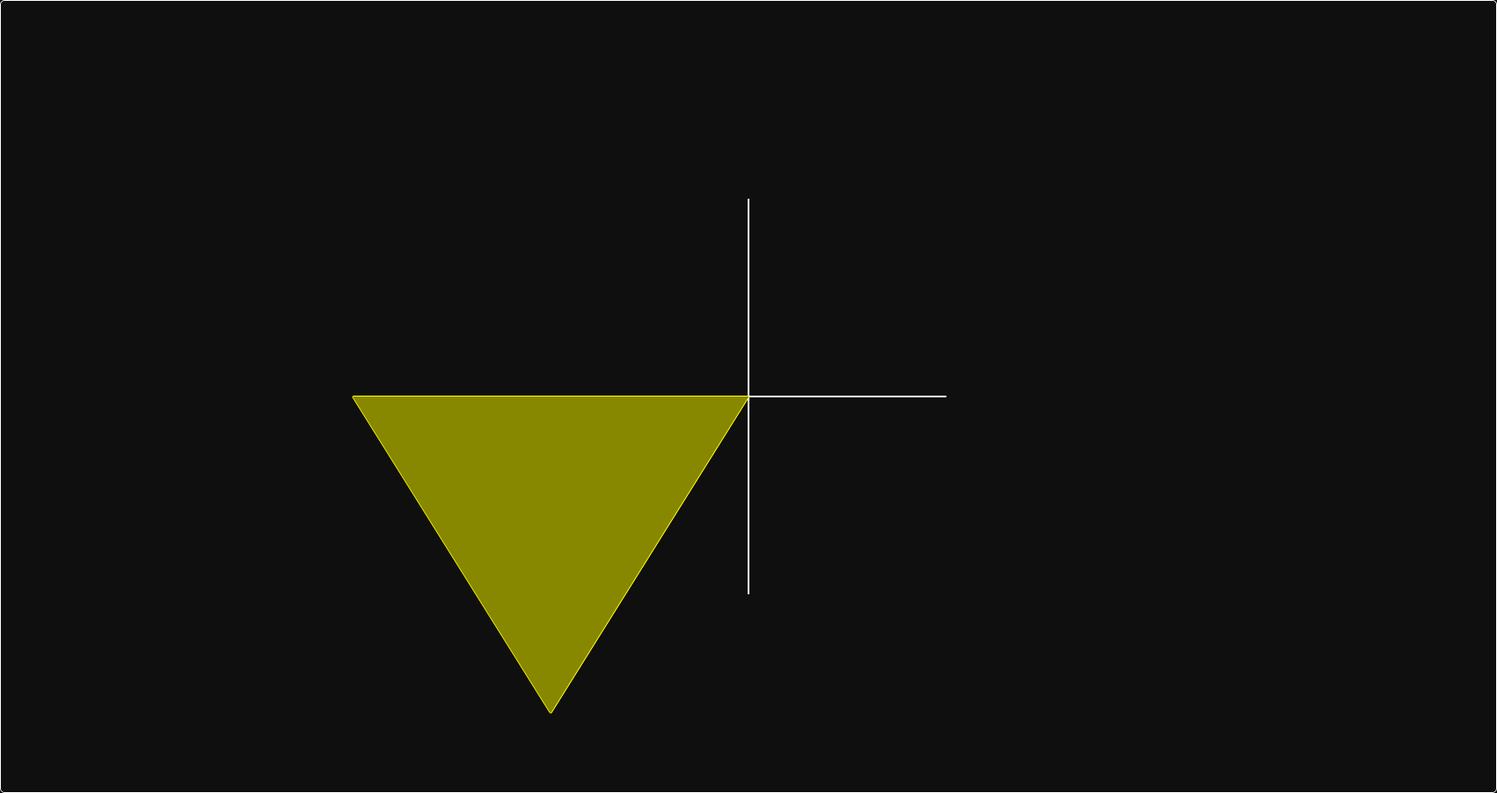
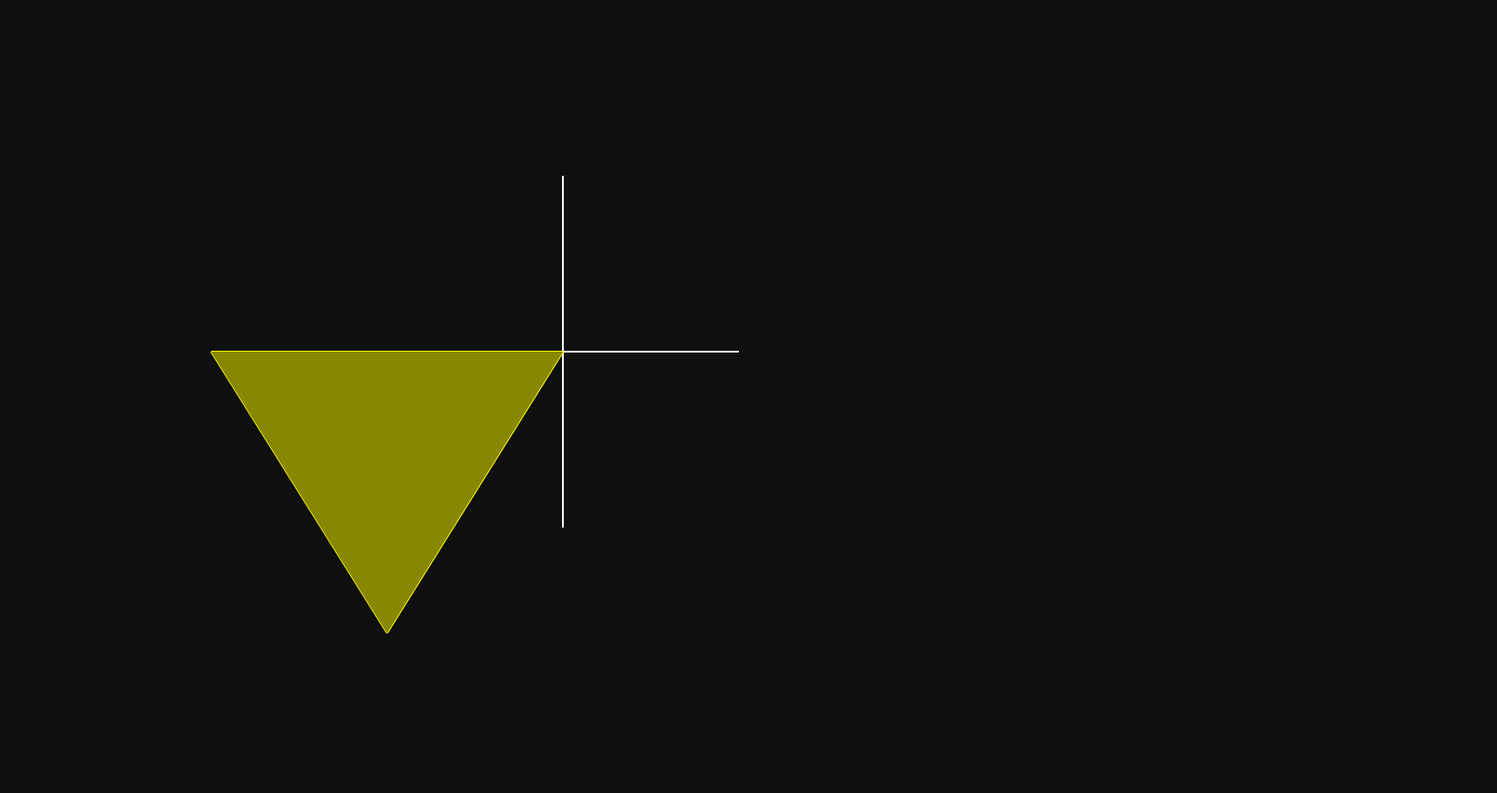
Before and after one commit to MaksBid/rasterizer, a plain HTML site: page index.html in a window 1280 px wide. Shown: the whole page at 88% size, 1702 px wide, since content can reach past the window. After the commit the page ends 800 px from the top, so only its background shows below. Drawn offline with Linux system fonts and the light colour scheme.

Commit message:
dynamic canvas resizing

```diff
--- a/app.js
+++ b/app.js
@@ -3,11 +3,9 @@ import { applyPerspectiveProjection, mapToCanvasCoordinates, vectorSubtract, rot
 import { cube, pentagonalPrism, tetrahedron, octahedron, triangularPrism } from './exampleobjects.js';
 
 const canvas = document.getElementById('canvas');
-const width = canvas.width;
-const height = canvas.height;
-const halfWidth = width / 2;
-const halfHeight = height / 2;
-const aspectRatio = width / height;
+let width = canvas.width;
+let height = canvas.height;
+let aspectRatio = width / height;
 
 // const Triangle3D = [
 //     [150, 50, 100],
@@ -27,7 +25,10 @@ const testLines = [
 ]
 const objects = [triangularPrism];
 
-function render(points, lines, objects, cameraPosition = [0, 0, 200]) {
+// Initial render (called inside resizeCanvas)
+resizeCanvas();
+
+function render(points, lines, objects, cameraPosition = [0, 0, 200], canvasWidth = width, canvasHeight = height) {
     clear();
 
     let editablePoints = points.map(point => [...point]);
@@ -99,13 +100,13 @@ function render(points, lines, objects, cameraPosition = [0, 0, 200]) {
 
 
     // Map to canvas coordinates
-    editablePoints = editablePoints.map(point => mapToCanvasCoordinates(point, width, height));
+    editablePoints = editablePoints.map(point => mapToCanvasCoordinates(point, canvasWidth, canvasHeight));
     editableLines = editableLines.map(line => [
-        mapToCanvasCoordinates(line[0], width, height),
-        mapToCanvasCoordinates(line[1], width, height)
+        mapToCanvasCoordinates(line[0], canvasWidth, canvasHeight),
+        mapToCanvasCoordinates(line[1], canvasWidth, canvasHeight)
     ]);
     editableObjects = editableObjects.map(object => ({
-        vertices: object.vertices.map(vertex => mapToCanvasCoordinates(vertex, width, height)),
+        vertices: object.vertices.map(vertex => mapToCanvasCoordinates(vertex, canvasWidth, canvasHeight)),
         edges: object.edges,
         color: object.color || 'black',
         triangleMesh: object.triangleMesh,
@@ -139,8 +140,6 @@ function render(points, lines, objects, cameraPosition = [0, 0, 200]) {
         }
     });
 }
-
-render(testPoints, testLines, objects, cameraPosition);
 
 // When the arrow keys are pressed, move the camera
 document.addEventListener('keydown', (event) => {
@@ -177,5 +176,16 @@ document.addEventListener('keydown', (event) => {
             cameraPitch += 5;
             break;
     }
-    render(testPoints, testLines, objects, cameraPosition);
+    render(testPoints, testLines, objects, cameraPosition, width, height);
 });
+
+function resizeCanvas() {
+    width = window.innerWidth;
+    height = window.innerHeight;
+    canvas.width = width;
+    canvas.height = height;
+    aspectRatio = width / height;
+    render(testPoints, testLines, objects, cameraPosition, width, height);
+}
+
+window.addEventListener('resize', resizeCanvas);
--- a/index.html
+++ b/index.html
@@ -7,7 +7,7 @@
     <link rel="stylesheet" href="styles.css">
 </head>
 <body>
-    <canvas id="canvas" width="1700" height="900"></canvas>
+    <canvas id="canvas"></canvas>
     <script src="app.js" type="module"></script>
 </body>
 </html>
--- a/styles.css
+++ b/styles.css
@@ -1,13 +1,11 @@
-canvas {
-    display: block;
-    border: 1px solid white;
-    border-radius: 5px;
-    background: #0f0f0f;
-}
-
-body {
+body, html {
     margin: 0;
     padding: 0;
     overflow: hidden;
     background-color: #0f0f0f;
+    height: 100%;
 }
+canvas {
+    display: block;
+    background: #0f0f0f;
+}
```
